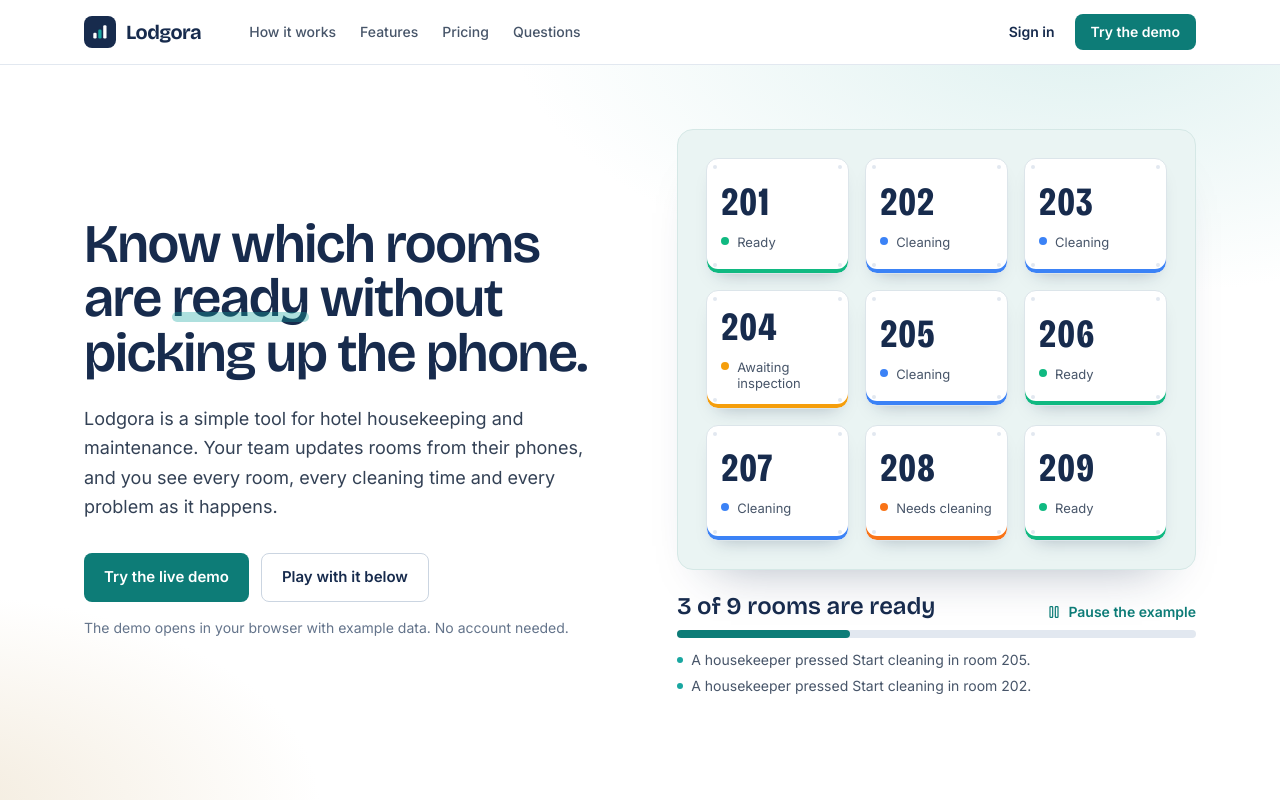
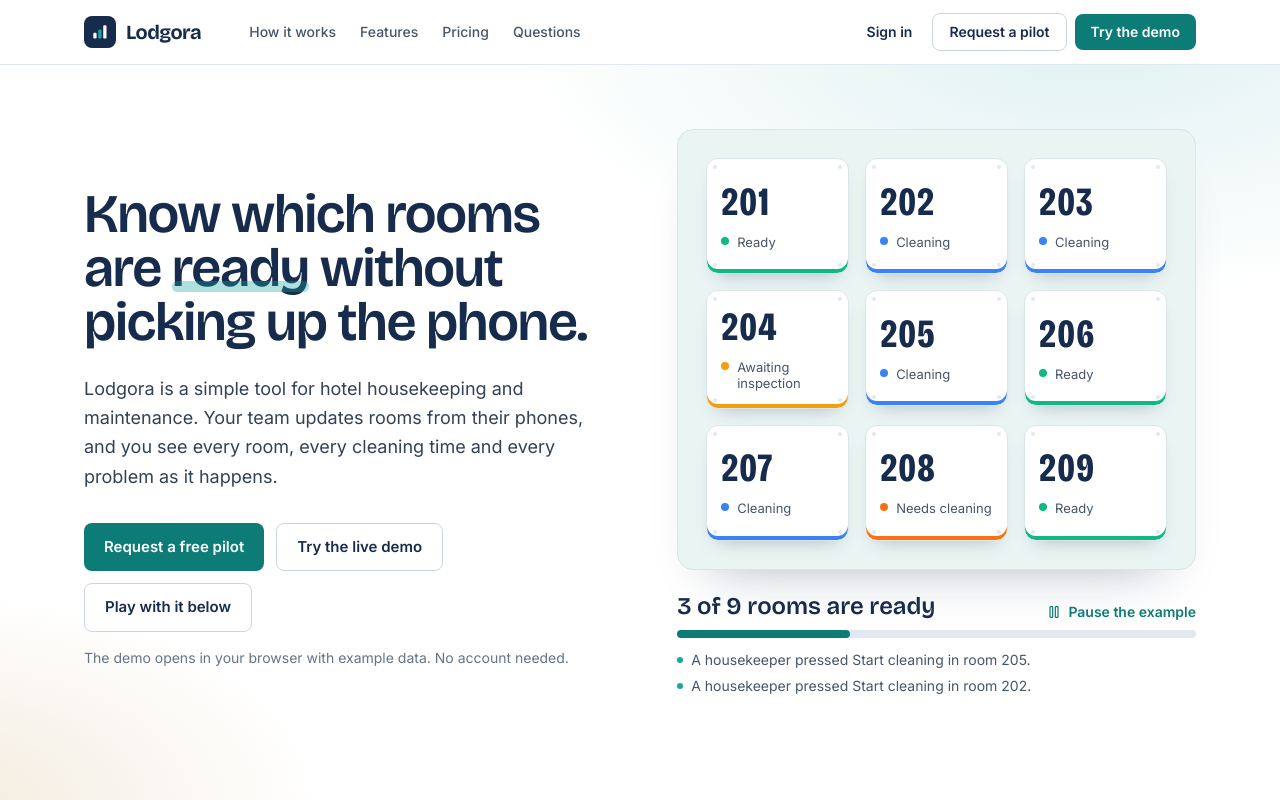
Before and after one commit to Matosa15/lodgora, a React (Vite) app: page / in a window 1280 px wide. Shown: the top 800 px of the page. Built offline with nearby package versions, Linux system fonts and the light colour scheme; no server answers.

Commit message:
Add files via upload

```diff
--- a/src/screens/Site.jsx
+++ b/src/screens/Site.jsx
@@ -9,7 +9,10 @@ const INK = '#172B4D';
 
 const demoHref = '/app?demo';
 const ACCENT = { Ready: '#10B981', Dirty: '#F97316', Cleaning: '#3B82F6', 'Awaiting inspection': '#F59E0B' };
-const mailto = (subject) => `mailto:${SITE.contactEmail}?subject=${encodeURIComponent(subject)}`;
+
+// Formulário de pedido de piloto (Tally). Abre num separador novo.
+const PILOT_FORM = 'https://tally.so/r/6DLkxO';
+const formProps = { href: PILOT_FORM, target: '_blank', rel: 'noopener noreferrer' };
 
 const btn = 'inline-flex items-center justify-center gap-2 rounded-lg px-5 py-3 text-[15px] font-semibold transition-colors focus-visible:outline focus-visible:outline-2 focus-visible:outline-offset-2 focus-visible:outline-[#0D7C77]';
 const btnPrimary = `${btn} bg-[#0D7C77] text-white hover:bg-[#0A6A66]`;
@@ -55,6 +58,9 @@ export function Header() {
         </nav>
         <div className="ml-auto flex items-center gap-2">
           <a href="/app" className="px-3 py-2 text-sm font-semibold text-[#172B4D] hover:underline">Sign in</a>
+          <span className="hidden sm:block">
+            <a {...formProps} className={`${btnLight} !py-2 !px-4 !text-sm`}>Request a pilot</a>
+          </span>
           <a href={demoHref} className={`${btnPrimary} !py-2 !px-4 !text-sm`}>Try the demo</a>
         </div>
       </div>
@@ -122,9 +128,9 @@ function Hero() {
             every room, every cleaning time and every problem as it happens.
           </p>
           <div className="mt-8 flex flex-wrap gap-3">
-            <a href={demoHref} className={btnPrimary}>Try the live demo</a>
+            <a {...formProps} className={btnPrimary}>Request a free pilot</a>
+            <a href={demoHref} className={btnLight}>Try the live demo</a>
             <a href="#try" className={btnLight}>Play with it below</a>
-            {SITE.contactEmail && <a href={mailto('Lodgora demo request')} className={btnLight}>Request a demo</a>}
           </div>
           <p className="mt-4 text-sm text-slate-500">The demo opens in your browser with example data. No account needed.</p>
         </div>
@@ -302,6 +308,7 @@ function Pricing() {
             with your own rooms and your own team.
           </p>
           <p className="mt-4 text-sm text-slate-500">Prices are per month and exclude VAT. Have more than 100 rooms? Get in touch.</p>
+          <a {...formProps} className={`${btnPrimary} mt-6`}>Request a free pilot</a>
         </div>
         <PlanPicker />
       </div>
@@ -348,8 +355,8 @@ function Closing() {
           <h2 id="cl-title" className="font-display font-semibold text-3xl sm:text-5xl tracking-tight max-w-xl leading-[1.08]" style={{ color: INK }}>Imagine opening one screen and seeing every room ready.</h2>
           <p className="mt-5 max-w-lg leading-relaxed">Open the demo and try it as a manager and as a housekeeper. It takes two minutes, with no account.</p>
           <div className="mt-8 flex flex-wrap gap-3">
-            <a href={demoHref} className={btnPrimary}>Try the live demo</a>
-            {SITE.contactEmail && <a href={mailto('Lodgora pilot')} className={btnLight}>Ask for a free pilot</a>}
+            <a {...formProps} className={btnPrimary}>Request a free pilot</a>
+            <a href={demoHref} className={btnLight}>Try the live demo</a>
           </div>
           <ul className="mt-8 flex flex-wrap gap-x-6 gap-y-2 text-sm text-slate-600">
             {['Free ' + SITE.pilotDays + '-day pilot', 'No app to install', 'Set up in minutes'].map((t) => (
@@ -374,7 +381,7 @@ export function Footer() {
           <a href={demoHref} className="hover:text-[#172B4D] underline-offset-2 hover:underline">Demo</a>
           <a href="/privacy" className="hover:text-[#172B4D] underline-offset-2 hover:underline">Privacy</a>
           <a href="/terms" className="hover:text-[#172B4D] underline-offset-2 hover:underline">Terms</a>
-          {SITE.contactEmail && <a href={mailto('Lodgora')} className="hover:text-[#172B4D] underline-offset-2 hover:underline">Contact</a>}
+          <a {...formProps} className="hover:text-[#172B4D] underline-offset-2 hover:underline">Contact</a>
         </span>
       </div>
     </footer>
```
